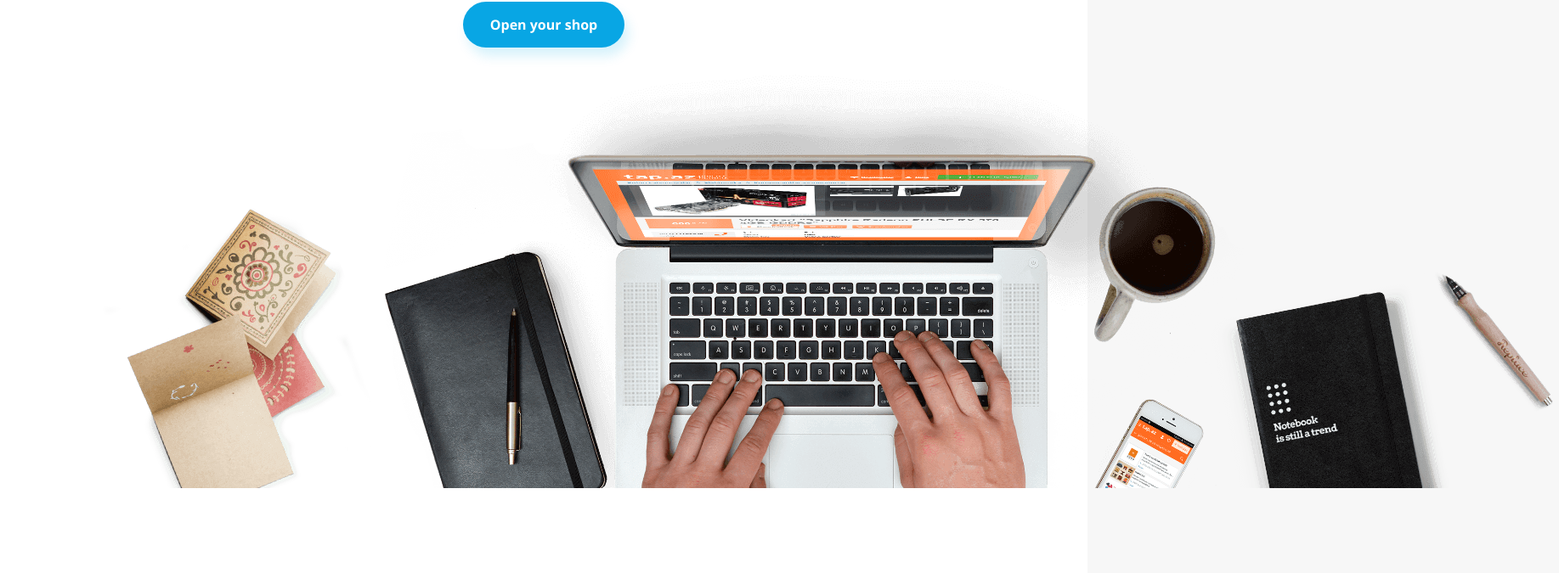
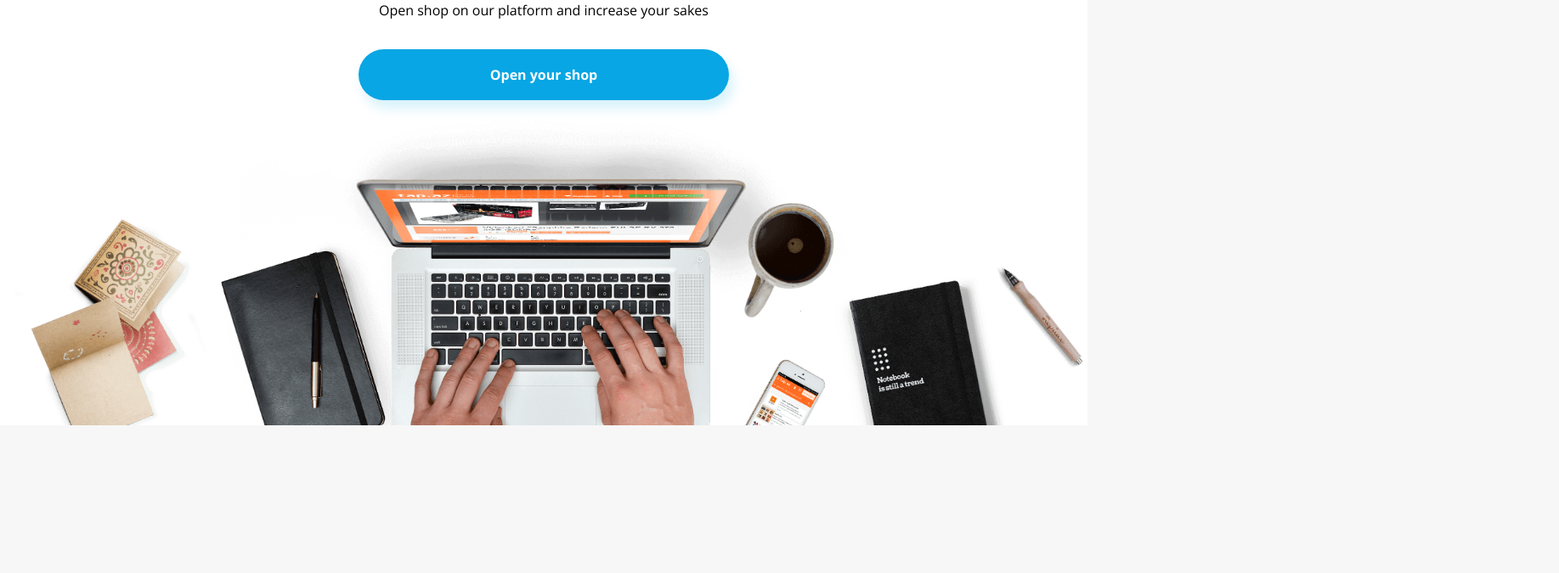
Before and after one commit to SzymonSzmydt/BestShop_Warsztat, a plain HTML site: page index.html in a window 1280 px wide. Shown: the part 265-940 px from the top of the page at 85% size, 1835 px wide, since content can reach past the window. After the commit the page ends 800 px from the top, so only its background shows below. Drawn offline with nearby package versions, Linux system fonts and the light colour scheme.

Commit message:
Adding large button link

```diff
--- a/css/style.css
+++ b/css/style.css
@@ -9,6 +9,7 @@
     --color-white: #ffffff;
     --font-raleway: "Raleway", sans-serif;
     --font-open-sans: "Open Sans", sans-serif;
+    --btn-radius: 40px;
 }
 
 * {
@@ -90,38 +91,48 @@ header {
  */
 
 .opening_section {
-    display: block;
-    width: 100%;
+    display: flex;
+    flex-direction: column;
+    align-items: center;
     background-color: var(--color-white);
-    padding: 50px;
+}
+
+.opening_section_content {
+    margin-top: 130px;
     text-align: center;
 }
 
-h1 {
-    display: block;
-    font-size: 41px;
+.opening_section_header {
+    font-size: 3.0625rem;
     font-family: var(--font-raleway);
     color: var(--color-black);
 }
 
 .opening_section_text {
     font-family: var(--font-open-sans);
-    font-size: 16px;
+    font-size: 1rem;
     color: var(--color-black);
-    padding: 20px;
+    margin-top: 20px;
+    margin-bottom: 38px;
 }
 
 .btn {
+    display: inline-block;
     font-family: var(--font-open-sans);
-    font-size: 16px;
+    font-size: 1rem;
     font-weight: 700;
     color: var(--color-white);
     background: var(--color-primary);
     box-shadow: 5px 10px 14px var(--color-primary-shadow);
-    border-radius: 40px;
-    border: none;
-    padding: 16px 32px;
-    text-align: center;
-    text-decoration: none;
-    cursor: pointer;
+    border-radius: var(--btn-radius);
+    padding: 16px 65px;
 }
+
+.btn_large {
+    padding: 22px 155px;
+}
+
+.opening_image {
+    width: 100%;
+    height: auto;
+}
--- a/index.html
+++ b/index.html
@@ -26,13 +26,13 @@
         </nav>
     </header>
     <section class="opening_section">
-        <div class="opening_section header">
+        <div class="opening_section_content">
             <h1 class="opening_section_header">Sell More</h1>
             <p class="opening_section_text">
                 Open shop on our platform and increase your sakes
             </p>
-            <button type="button" class="btn">Open your shop</button>
-            <img src="assets/Background.png" alt="computer">
+            <a href="#" class="btn btn_large">Open your shop</a>
+            <img src="assets/Background.png" alt="computer" class="opening_image">
         </div>
 
     </section>
```
